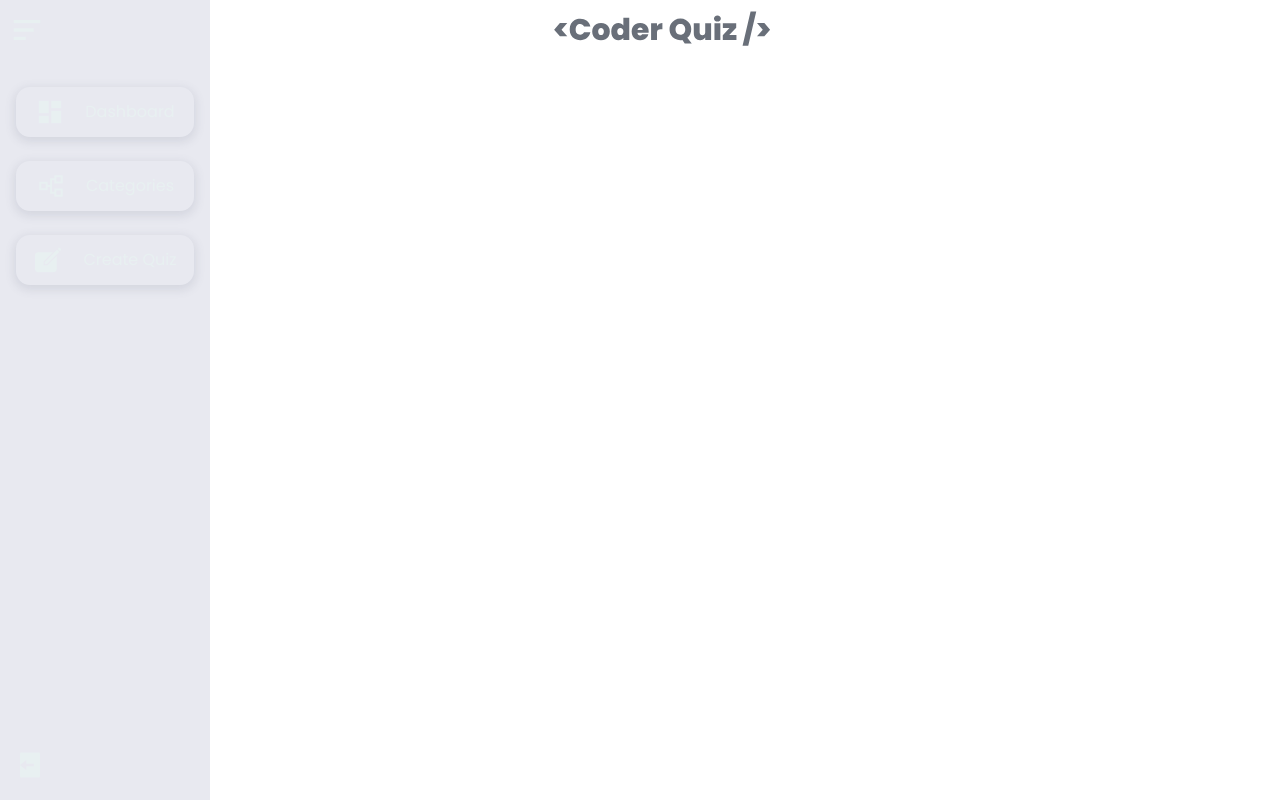
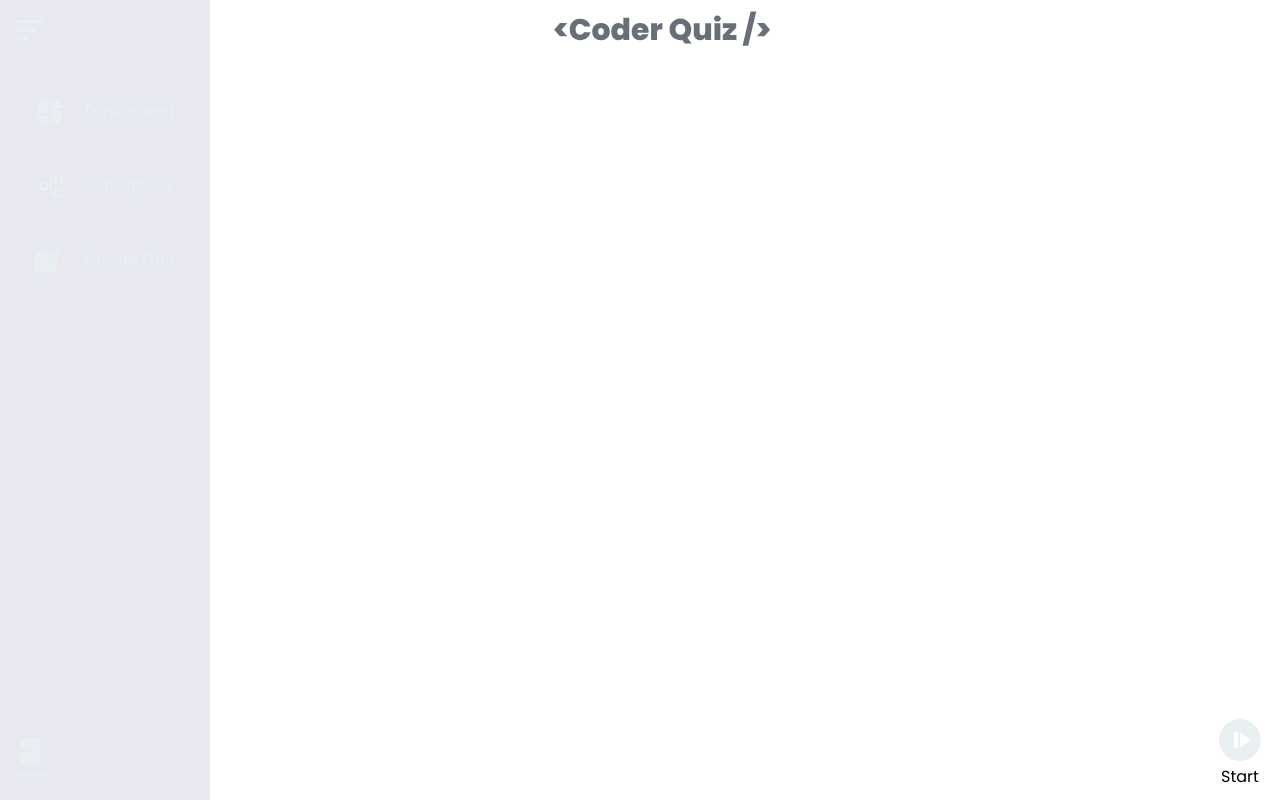
Before and after one commit to DavidDevJs/coder-quizz, a React (Create React App) app: page / in a window 1280 px wide. Built offline with nearby package versions, Linux system fonts and the light colour scheme.

Commit message:
Layout dashboard done

```diff
--- a/src/components/Header/Header.tsx
+++ b/src/components/Header/Header.tsx
@@ -1,3 +1,4 @@
+import { MdNotStarted } from "react-icons/md";
 import logo from "../../assets/image/logo.svg";
 import "./header.css";
 
@@ -5,6 +6,10 @@ const Header = () => {
   return (
     <header className="header">
       <img src={logo} alt="coder quiz" />
+      <div className="addButton">
+        <MdNotStarted />
+        <span>Start</span>
+      </div>
     </header>
   );
 };
--- a/src/components/Header/header.css
+++ b/src/components/Header/header.css
@@ -7,6 +7,29 @@
   margin-inline-start: 45px;
 }
 
+.addButton {
+  position: absolute;
+  bottom: 15px;
+  right: 15px;
+  width: 50px;
+  height: 70px;
+  text-align: center;
+}
+
+.addButton svg:hover {
+  color: rgb(20, 220, 160);
+  filter: drop-shadow(0 0 0.75rem rgba(1, 107, 58, 0.5));
+  cursor: pointer;
+  font-size: 0.5rem;
+  font-weight: bold;
+}
+
+.addButton svg {
+  width: 50px;
+  height: 50px;
+  color: var(--bg);
+}
+
 @media screen and (min-width: 430px) {
   .header {
     grid-column: 1/10;
--- a/src/components/Navbar/Navbar.tsx
+++ b/src/components/Navbar/Navbar.tsx
@@ -40,6 +40,7 @@ const Navbar = () => {
       </ul>
       <div className="nav__icon--logout">
         <RiLogoutBoxFill className="nav__icon" />
+        <span>Logout</span>
       </div>
     </nav>
   );
--- a/src/components/Navbar/navbar.css
+++ b/src/components/Navbar/navbar.css
@@ -10,7 +10,7 @@
 }
 
 .sidebar--disabled {
-  width: 60px;
+  width: 45px;
 }
 
 .sidebar--enabled {
@@ -35,13 +35,17 @@
   border-radius: 14px;
   width: 85%;
   height: 50px;
+  cursor: pointer;
+}
+
+.nav__icon--container:hover {
   box-shadow: 0 3px 10px 2px rgba(85, 96, 117, 0.13);
 }
 
 .nav__icon--menu {
   position: absolute;
   top: 10px;
-  left: 7px;
+  left: 5px;
   width: 40px;
   height: 40px;
 }
@@ -58,5 +62,23 @@
 .nav__icon--logout {
   position: absolute;
   bottom: 20px;
-  left: 15px;
+  left: 5px;
+  cursor: pointer;
+  text-align: center;
+  font-size: 0.6rem;
+  font-weight: bold;
 }
+
+@media screen and (min-width: 400px) {
+  .sidebar--disabled {
+    width: 60px;
+  }
+
+  .nav__icon--menu {
+    left: 10px;
+  }
+
+  .nav__icon--logout {
+    left: 15px;
+  }
+}
--- a/src/components/layout/layout.css
+++ b/src/components/layout/layout.css
@@ -1,3 +1,3 @@
 .main {
-  margin-inline-start: 55px;
+  margin-inline-start: 60px;
 }
```
